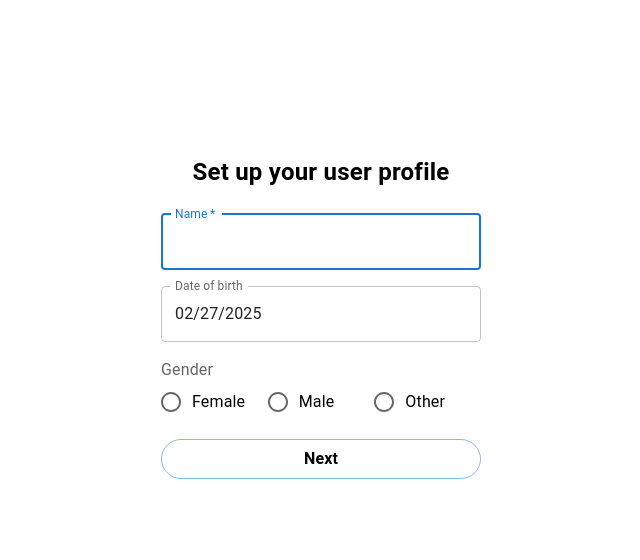
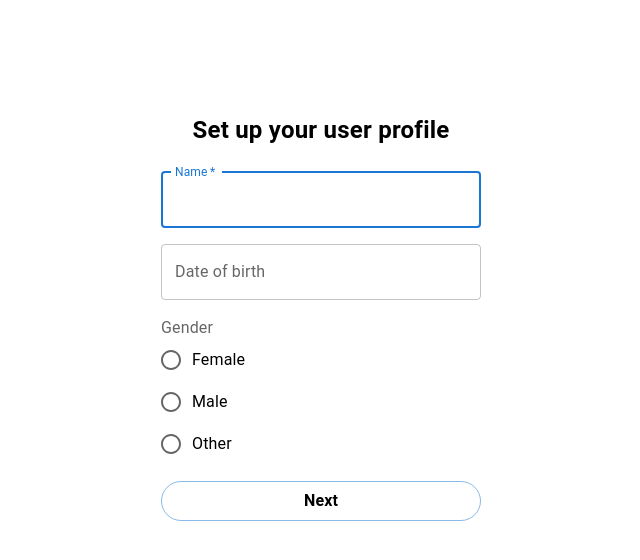
Before and after one commit to httgiang/music-streaming-platform-frontend, a React (Vite) app: page /fill-profile in a window 1280 px wide. Shown: the top 560 px of the page, without its empty margins (319-959 px from the left). Built offline with nearby package versions, Linux system fonts and the light colour scheme.

Commit message:
Giang | Add validation

```diff
--- a/src/pages/auth/ProfileFormPage.tsx
+++ b/src/pages/auth/ProfileFormPage.tsx
@@ -13,11 +13,10 @@ import {
   initialUserProfileValues,
   userProfileValidationSchema,
 } from "@/types/user";
-import dayjs, { Dayjs } from "dayjs";
+import dayjs from "dayjs";
 import { LocalizationProvider } from "@mui/x-date-pickers/LocalizationProvider";
 import { AdapterDayjs } from "@mui/x-date-pickers/AdapterDayjs";
 import { DatePicker } from "@mui/x-date-pickers/DatePicker";
-import { useState } from "react";
 import AuthButton from "@/components/auth/AuthButton";
 import { useNavigate } from "react-router-dom";
 
@@ -30,7 +29,6 @@ const ProfileFormPage = () => {
     },
   });
 
-  const [value, setValue] = useState<Dayjs | null>(dayjs());
   const navigate = useNavigate();
 
   return (
@@ -54,26 +52,31 @@ const ProfileFormPage = () => {
           <LocalizationProvider dateAdapter={AdapterDayjs}>
             <DatePicker
               label="Date of birth"
-              defaultValue={dayjs(new Date())}
+              value={formik.values.dob ? dayjs(formik.values.dob) : null}
+              onChange={(value) => formik.setFieldValue("dob", value)}
+              slotProps={{
+                textField: {
+                  name: "dob",
+                  onBlur: formik.handleBlur,
+                  error: formik.touched.dob && Boolean(formik.errors.dob),
+                  helperText: formik.touched.dob && formik.errors.dob,
+                },
+              }}
             />
           </LocalizationProvider>
           <Box display="flex">
             <FormControl
               sx={{
                 textAlign: "left",
-                display: "flex",
-                justifyContent: "space-between",
-                width: "100%",
               }}
               component="fieldset"
             >
-              <FormLabel id="demo-row-radio-buttons-group-label">
-                Gender
-              </FormLabel>
+              <FormLabel id="gender-radio-buttons-form-label">Gender</FormLabel>
               <RadioGroup
-                row
-                aria-labelledby="demo-row-radio-buttons-group-label"
-                name="row-radio-buttons-group"
+                aria-labelledby="gender-radio-buttons-group"
+                name="gender"
+                value={formik.values.gender}
+                onChange={formik.handleChange}
               >
                 <FormControlLabel
                   value="female"
--- a/src/types/user.ts
+++ b/src/types/user.ts
@@ -1,14 +1,15 @@
+import { Dayjs } from "dayjs";
 import * as Yup from "yup";
 
 export interface UserProfileProps {
   name: string;
-  dob: Date;
+  dob: Dayjs | null;
   gender: string;
 }
 
 export const initialUserProfileValues: UserProfileProps = {
   name: "",
-  dob: new Date(),
+  dob: null,
   gender: "",
 };
 
@@ -17,5 +18,8 @@ export const userProfileValidationSchema = Yup.object().shape({
   dob: Yup.date()
     .max(new Date(), "Date of birth cannot be in the future")
     .min(new Date("1900-01-01"), "Date of birth cannot be before 1900"),
-  gender: Yup.string(),
+  gender: Yup.string().oneOf(
+    ["male", "female", "other"],
+    "Invalid gender selection",
+  ),
 });
```
